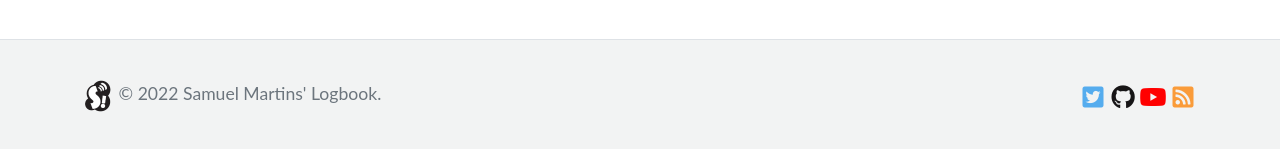
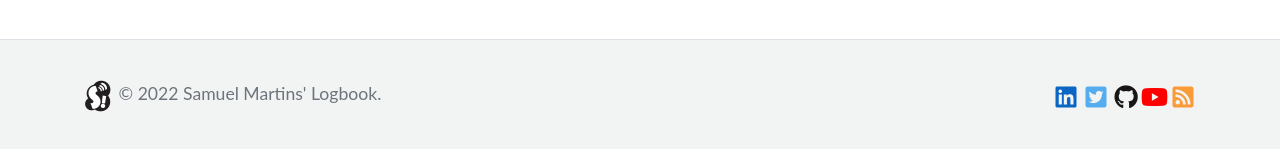
Before and after one commit to iamsamucoding/iamsamucoding.github.io, a Jekyll site: the page built from index.html, in a window 1280 px wide. Shown: the part 841-990 px from the top of the page. Built offline with Jekyll 4.4.1, drawn with Linux system fonts in a browser that asks for light colours.

Commit message:
modularizing social networks from footer

```diff
--- a/_includes/footer.html
+++ b/_includes/footer.html
@@ -8,9 +8,11 @@
                 </a>
             </div>
             <ul class="nav col-md-4 justify-content-end list-unstyled d-flex social-networks">
-                <li><a href="https://twitter.com/hisamuka" rel="nofollow noopener noreferrer"><i class="fab fa-fw fa-twitter-square" aria-hidden="true"></i></a></li>
-                <li><a href="https://github.com/hisamuka" rel="nofollow noopener noreferrer"><i class="fab fa-fw fa-github" aria-hidden="true"></i></a></li>
-                <li><a href="https://github.com/hisamuka" rel="nofollow noopener noreferrer"><i class="fab fa-fw fa-brands fa-youtube" aria-hidden="true"></i></a></li>
+                {% for item in site.social_networks %}
+                    {% if item.show_sidebar %}
+                        <li><a href="{{ item.link }}" rel="nofollow noopener noreferrer">{{ item.icon }}</a></li>
+                    {% endif %}
+                {% endfor %}
                 <li><a href="#" rel="nofollow noopener noreferrer"><i class="fas fa-fw fa-rss-square" aria-hidden="true"></i></a></li>
             </ul>
         </div>
```
